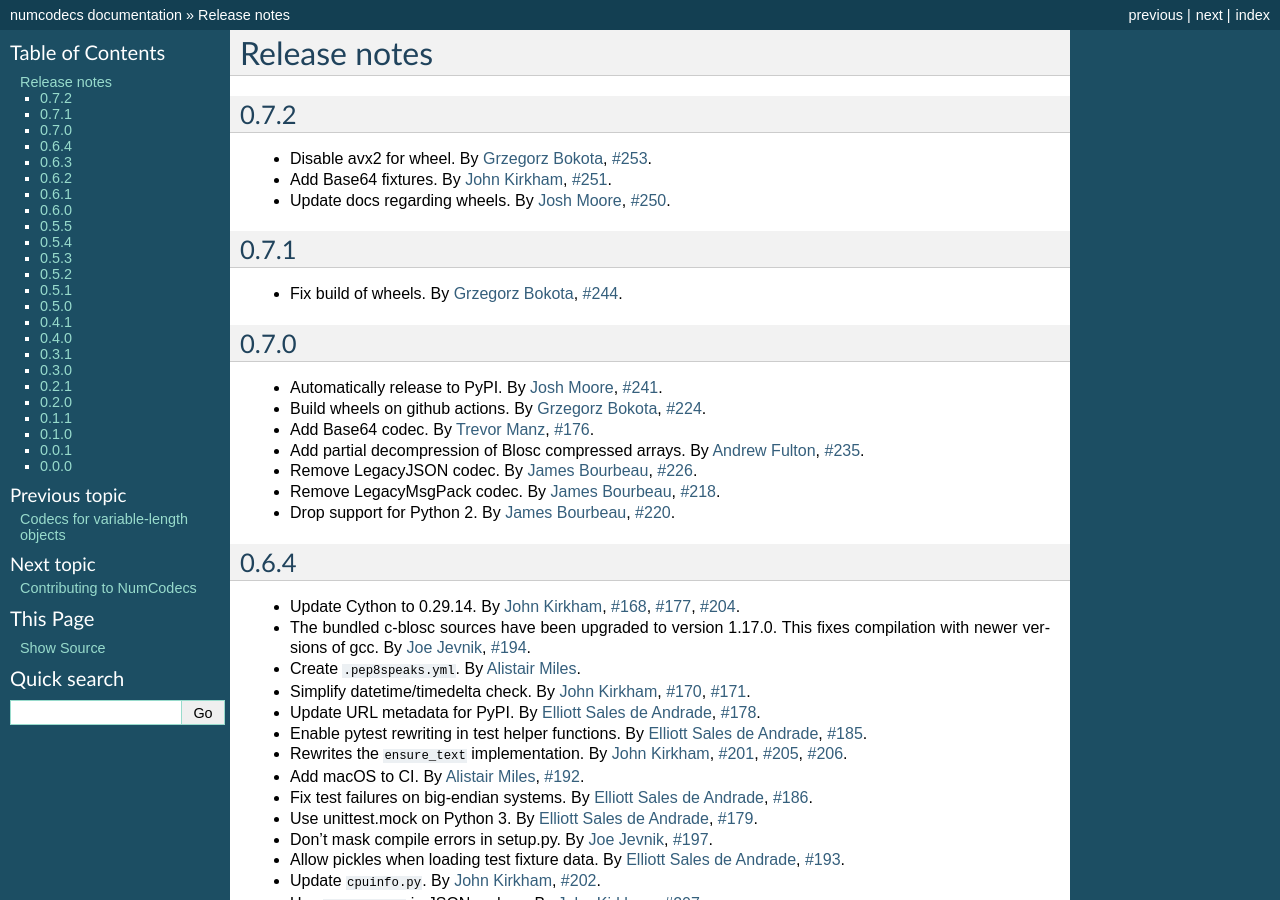
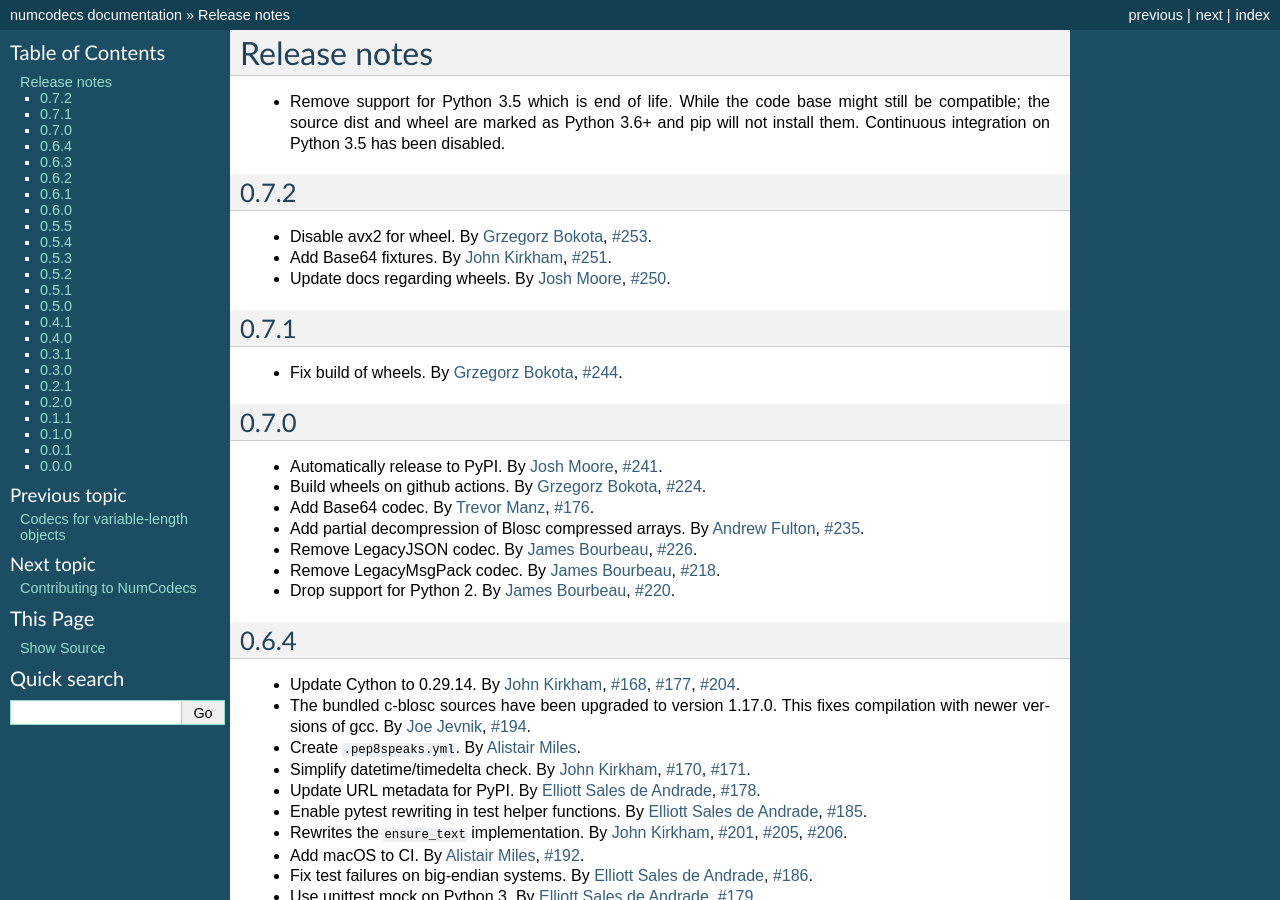
Before and after one commit to zarr-developers/numcodecs, a Sphinx documentation site: the page built from docs/release.rst, in a window 1280 px wide and 900 px high. Built offline with Sphinx 7.4.7, drawn with Linux system fonts in a browser that asks for light colours; pages that are not in the unit, such as notebooks, are missing from menus; the version number could not be read and is left out.

Commit message:
Try to fix osx ci-build, drop Python 3.5
Not sure why it was not working anymore, migrate to conda.

```diff
--- a/docs/release.rst
+++ b/docs/release.rst
@@ -1,5 +1,10 @@
 Release notes
 =============
+
+* Remove support for Python 3.5 which is end of life. While the code base might
+  still be compatible; the source dist and wheel are marked as Python 3.6+ and
+  pip will not install them. Continuous integration on Python 3.5 has been
+  disabled.
 
 .. _release_0.7.2:
 
--- a/setup.py
+++ b/setup.py
@@ -318,8 +318,9 @@
         },
         ext_modules=ext_modules,
         cmdclass=cmdclass,
-        package_dir={'': '.'},
-        packages=['numcodecs', 'numcodecs.tests'],
+        package_dir={"": "."},
+        python_requires=">=3.6, <4",
+        packages=["numcodecs", "numcodecs.tests"],
         classifiers=[
             'Development Status :: 4 - Beta',
             'Intended Audience :: Developers',
@@ -330,7 +331,6 @@
             'Topic :: Software Development :: Libraries :: Python Modules',
             'Operating System :: Unix',
             'Programming Language :: Python :: 3',
-            'Programming Language :: Python :: 3.5',
             'Programming Language :: Python :: 3.6',
             'Programming Language :: Python :: 3.7',
             'Programming Language :: Python :: 3.8',
```
Also changed, not shown: 2 other files.
